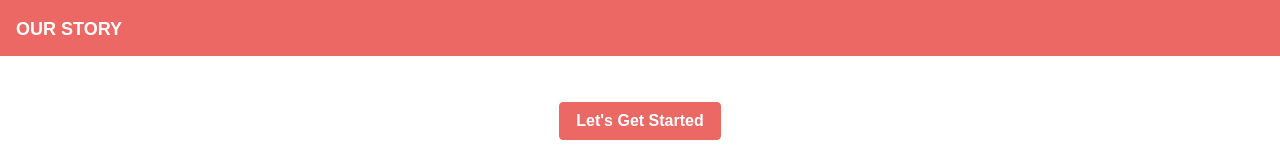
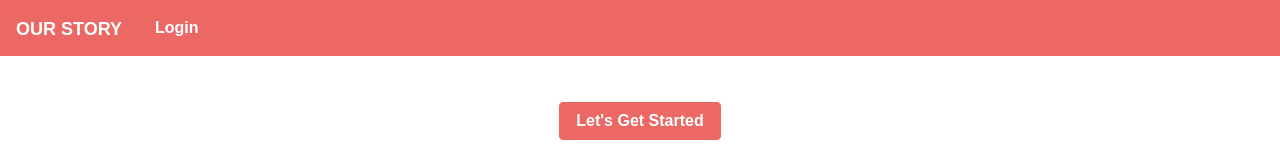
Before and after one commit to mollygilbert389/ourStory-pt2, a React (Create React App) app in the folder client/: page / in a window 1280 px wide. Shown: the top 160 px of the page. Built offline with nearby package versions, Linux system fonts and the light colour scheme; no server answers; a web font is replaced by a local one.

Commit message:
adding auth0 login information

```diff
--- a/client/package.json
+++ b/client/package.json
@@ -4,8 +4,10 @@
   "private": true,
   "proxy": "http://localhost:3001/",
   "dependencies": {
+    "@auth0/auth0-react": "^1.1.0",
     "axios": "^0.18.0",
     "bootstrap": "^4.5.2",
+    "dotenv": "^8.2.0",
     "react": "^16.6.3",
     "react-bootstrap": "^1.3.0",
     "react-dom": "^16.6.3",
--- a/client/src/components/Login/index.js
+++ b/client/src/components/Login/index.js
@@ -0,0 +1,19 @@
+import React, {useEffect} from "react";
+import "./style.css";
+import {Button} from "react-bootstrap";
+import {useAuth0} from "@auth0/auth0-react"
+
+function Login(){
+    const {loginWithRedirect, isAuthenticated} = useAuth0();
+    return (
+      !isAuthenticated &&
+        (<div>
+            <Button
+              onClick={() => loginWithRedirect()}
+            >Login
+            </Button>
+        </div>)
+    );
+}
+
+export default Login;
--- /dev/null
+++ b/client/src/components/Logout/index.js
@@ -0,0 +1,18 @@
+import React, {useEffect} from "react";
+import {Button} from "react-bootstrap";
+import {useAuth0} from "@auth0/auth0-react"
+
+function Login(){
+    const {logout, isAuthenticated} = useAuth0();
+    return (
+      isAuthenticated &&
+      (<div>
+          <Button
+            onClick={() => logout()}
+          >Logout
+          </Button>
+      </div>)
+    );
+}
+
+export default Login;
--- a/client/src/components/Nav/index.js
+++ b/client/src/components/Nav/index.js
@@ -1,11 +1,18 @@
 import React from "react";
+import Login from "../Login"
+import Logout from "../Logout"
+import {useAuth0} from "@auth0/auth0-react"
 
 function Nav() {
+  const {user, isAuthenticated} = useAuth0();
   return (
     <nav className="navbar navbar-expand-lg navbar-dark bg-primary">
       <a className="navbar-brand" href="/">
         Our Story
       </a>
+      <Login></Login>
+      <Logout></Logout>
+      {isAuthenticated && (<a className="navbar-brand">{user.name}</a>)}
     </nav>
   );
 }
--- /dev/null
+++ b/client/src/components/Profile/index.js
@@ -0,0 +1,14 @@
+import React, {useEffect} from "react";
+import {Button} from "react-bootstrap";
+import {useAuth0} from "@auth0/auth0-react"
+
+function Profile(){
+    const {user} = useAuth0();
+    return (
+      <div>
+          {console.log(user)}
+      </div>
+    );
+}
+
+export default Profile;
--- a/client/src/index.js
+++ b/client/src/index.js
@@ -1,5 +1,18 @@
 import React from "react";
 import ReactDOM from "react-dom";
 import App from "./App";
+import {Auth0Provider} from "@auth0/auth0-react"
 
-ReactDOM.render(<App />, document.getElementById("root"));
+const domain = process.env.REACT_APP_AUTH0_DOMAIN
+const clientId = process.env.REACT_APP_AUTH0_CLIENT_ID
+
+ReactDOM.render(
+    <Auth0Provider
+    domain={domain}
+    clientId={clientId}
+    redirectUri={window.location.origin}
+    >
+        <App />
+    </Auth0Provider>,
+    document.getElementById("root")
+);
--- a/client/src/pages/home.js
+++ b/client/src/pages/home.js
@@ -4,6 +4,7 @@ import {bindActionCreators} from "redux"
 import Book from "../components/Book"
 import API from "../utils/API";
 import WritingCenter from "../components/WritingCenter"
+import Profile from "../components/Profile"
 import "./style.css";
 
 import {
@@ -43,6 +44,7 @@ class Home extends Component {
   render() {
   return (
     <div>
+      <Profile></Profile>
       <WritingCenter
       // setSentenceData={this.setSentenceData}
       >
--- a/package.json
+++ b/package.json
@@ -20,8 +20,10 @@
     "nodemon": "^1.18.7"
   },
   "dependencies": {
+    "@auth0/auth0-react": "^1.1.0",
     "axios": "^0.18.0",
     "bootstrap": "^4.5.2",
+    "dotenv": "^8.2.0",
     "express": "^4.16.3",
     "if-env": "^1.0.4",
     "mongoose": "^5.3.16",
```
Also changed, not shown: client/src/components/WritingCenter/index.js (+5 -13 lines), 2 other files (tests, documents, lock files or other folders).
